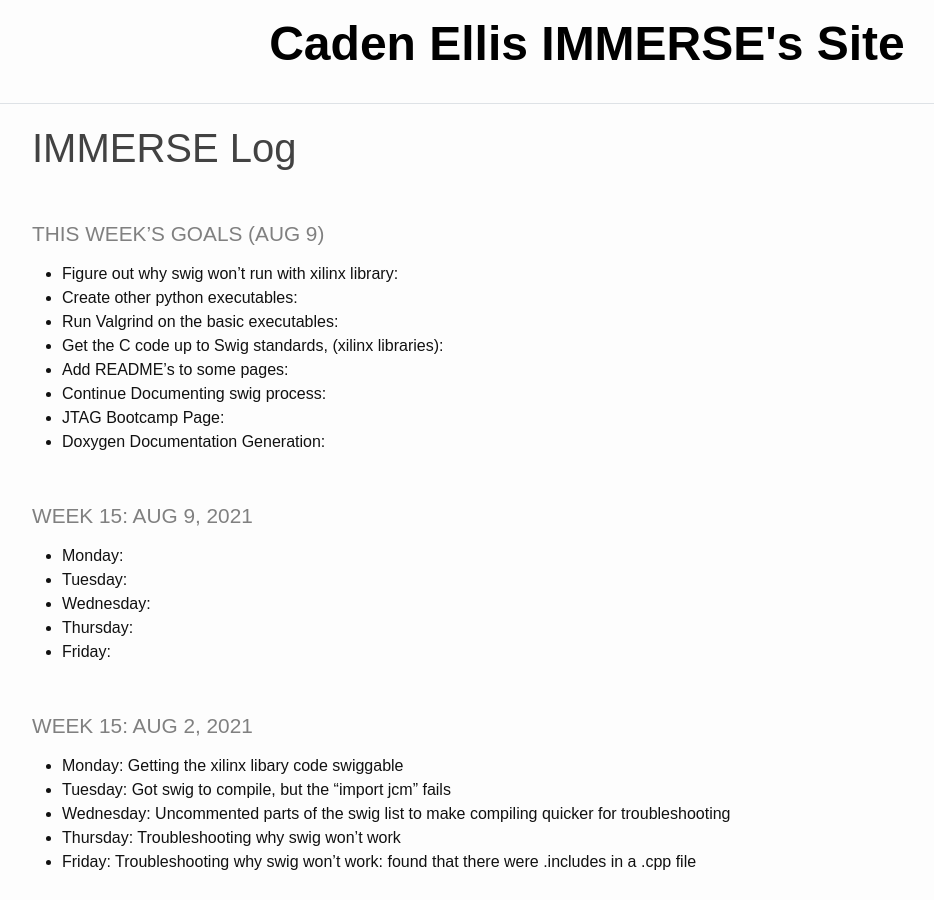
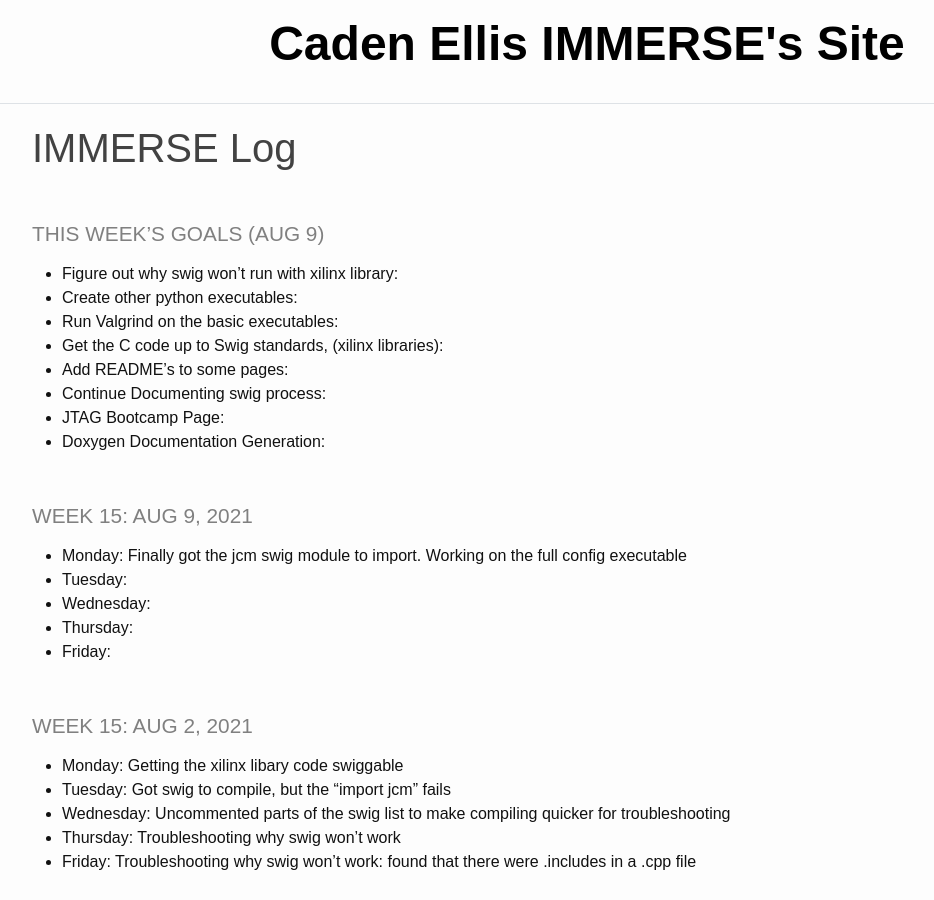
Before and after one commit to Caden-Ellis77/ImmerseSite, a Jekyll site: the page built from _pages/log.md, in a window 1280 px wide and 900 px high. Shown: the whole window, without its empty margins (53-987 px from the left). Built offline with Jekyll 4.4.1, drawn with Linux system fonts in a browser that asks for light colours.

Commit message:
Updating for Aug 9

```diff
--- a/_pages/log.md
+++ b/_pages/log.md
@@ -15,7 +15,7 @@ title: IMMERSE Log
 
 ### Week 15: Aug 9, 2021
 
-* **Monday**:
+* **Monday**: Finally got the jcm swig module to import. Working on the full config executable
 * **Tuesday**:
 * **Wednesday**:
 * **Thursday**:
```
